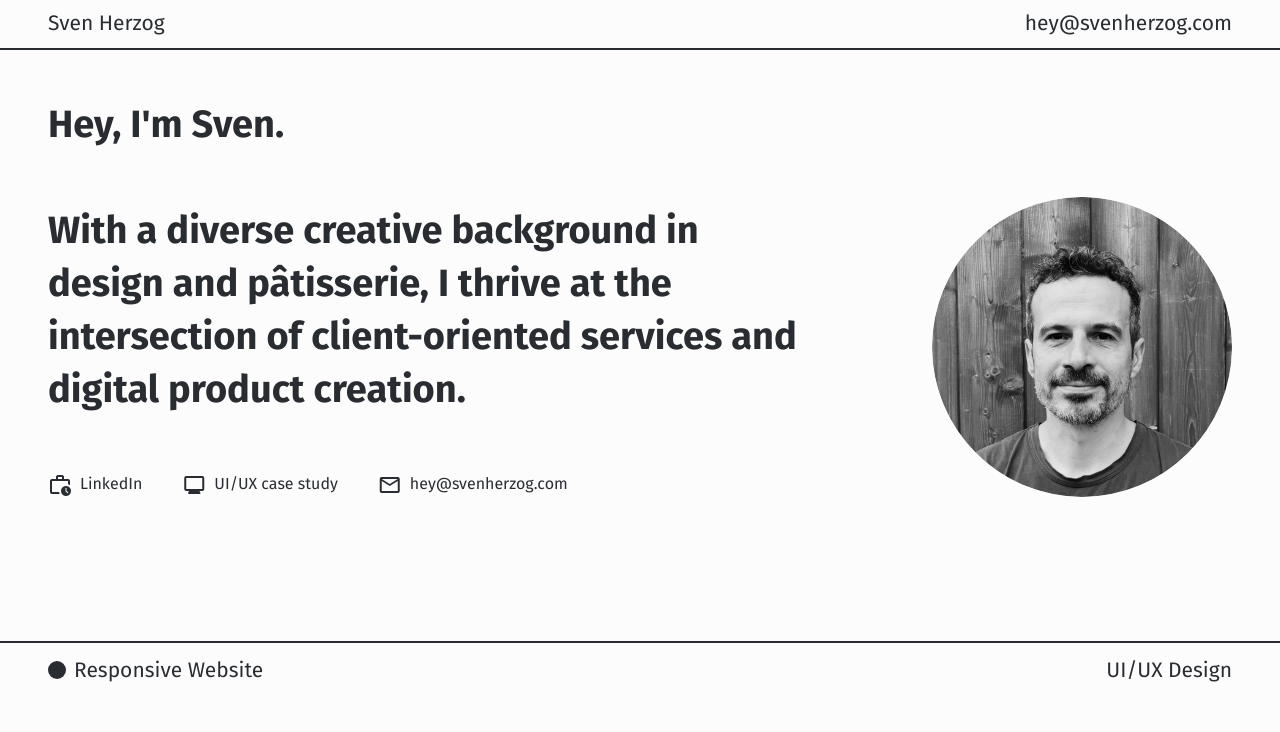
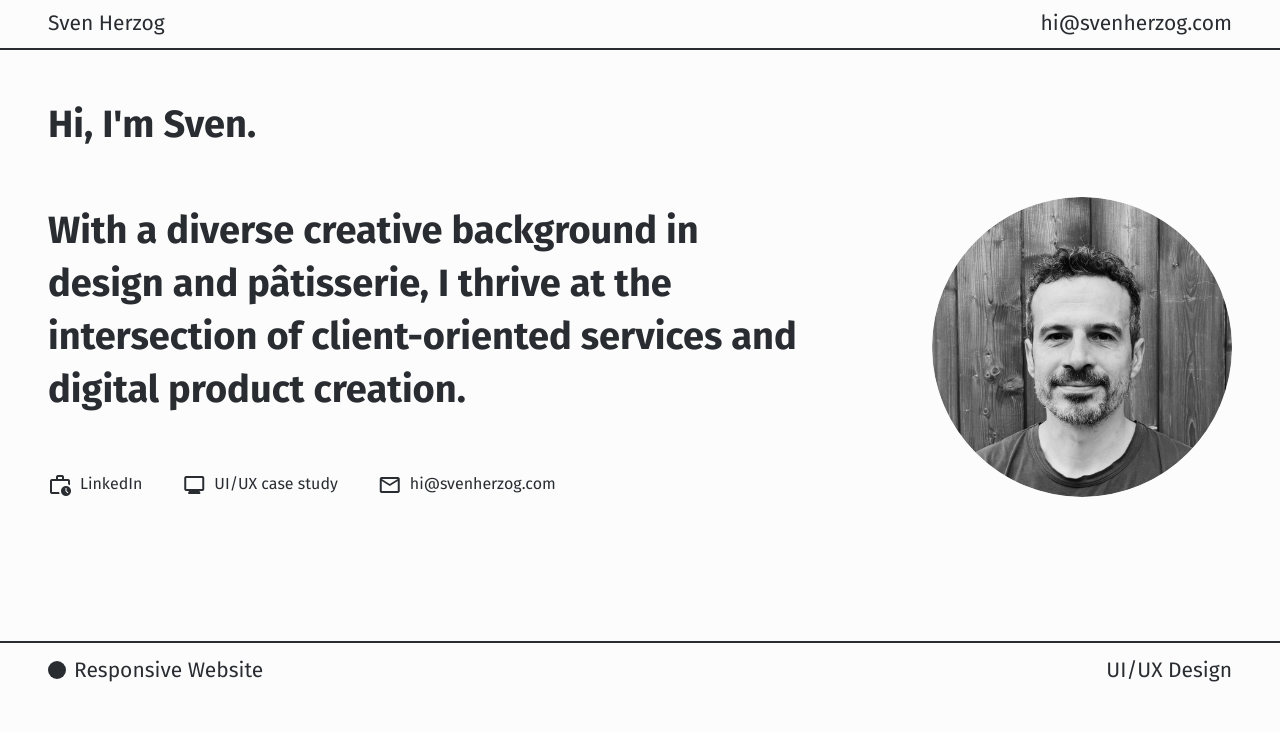
Before and after one commit to svnhrzg/my-portfolio, a React (Create React App) app: page / in a window 1280 px wide. Shown: the top 732 px of the page. Built offline with nearby package versions, Linux system fonts and the light colour scheme.

Commit message:
email fix

```diff
--- a/src/components/Header/index.jsx
+++ b/src/components/Header/index.jsx
@@ -5,7 +5,7 @@ export default function Header() {
   return (
     <Nav>
       <h3>Sven Herzog</h3>
-      <a href="mailto:hey@svenherzog.com">hey@svenherzog.com</a>
+      <a href="mailto:hi@svenherzog.com">hi@svenherzog.com</a>
     </Nav>
   )
 }
--- a/src/components/Hero/index.jsx
+++ b/src/components/Hero/index.jsx
@@ -6,7 +6,7 @@ export default function Hero() {
   return (
     <Section>
       <HeroText>
-        Hey, I'm Sven.
+        Hi, I'm Sven.
         <br />
         <br />
         With a diverse creative background in design and pâtisserie, I thrive at the intersection of client-oriented services and digital product creation.
@@ -21,7 +21,7 @@ export default function Hero() {
           </div>
           <div>
             <span className="material-symbols-outlined">mail</span>
-            <a href="mailto:hey@svenherzog.com">hey@svenherzog.com</a>
+            <a href="mailto:hi@svenherzog.com">hi@svenherzog.com</a>
           </div>
         </Contact>
       </HeroText>
```
